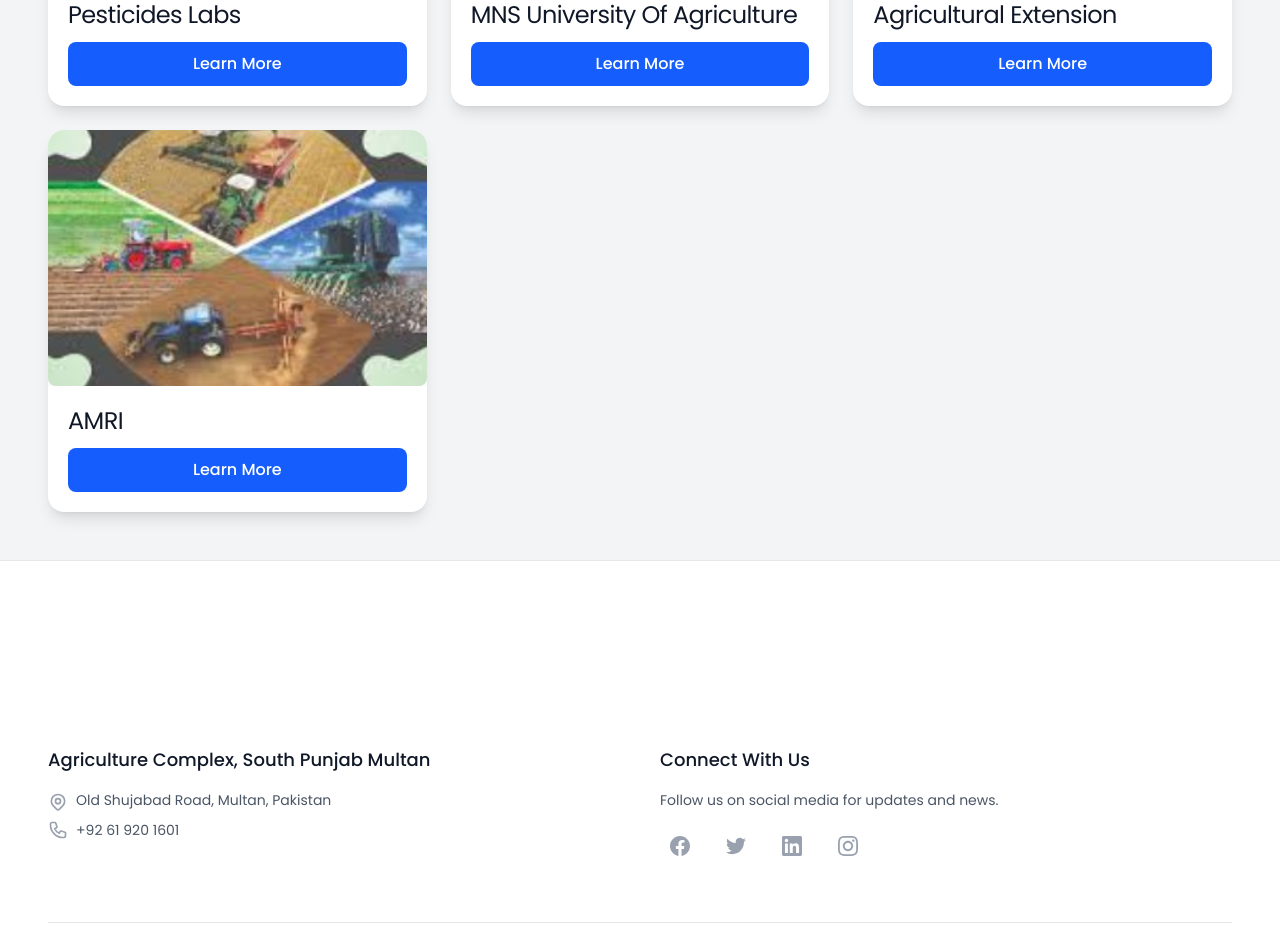
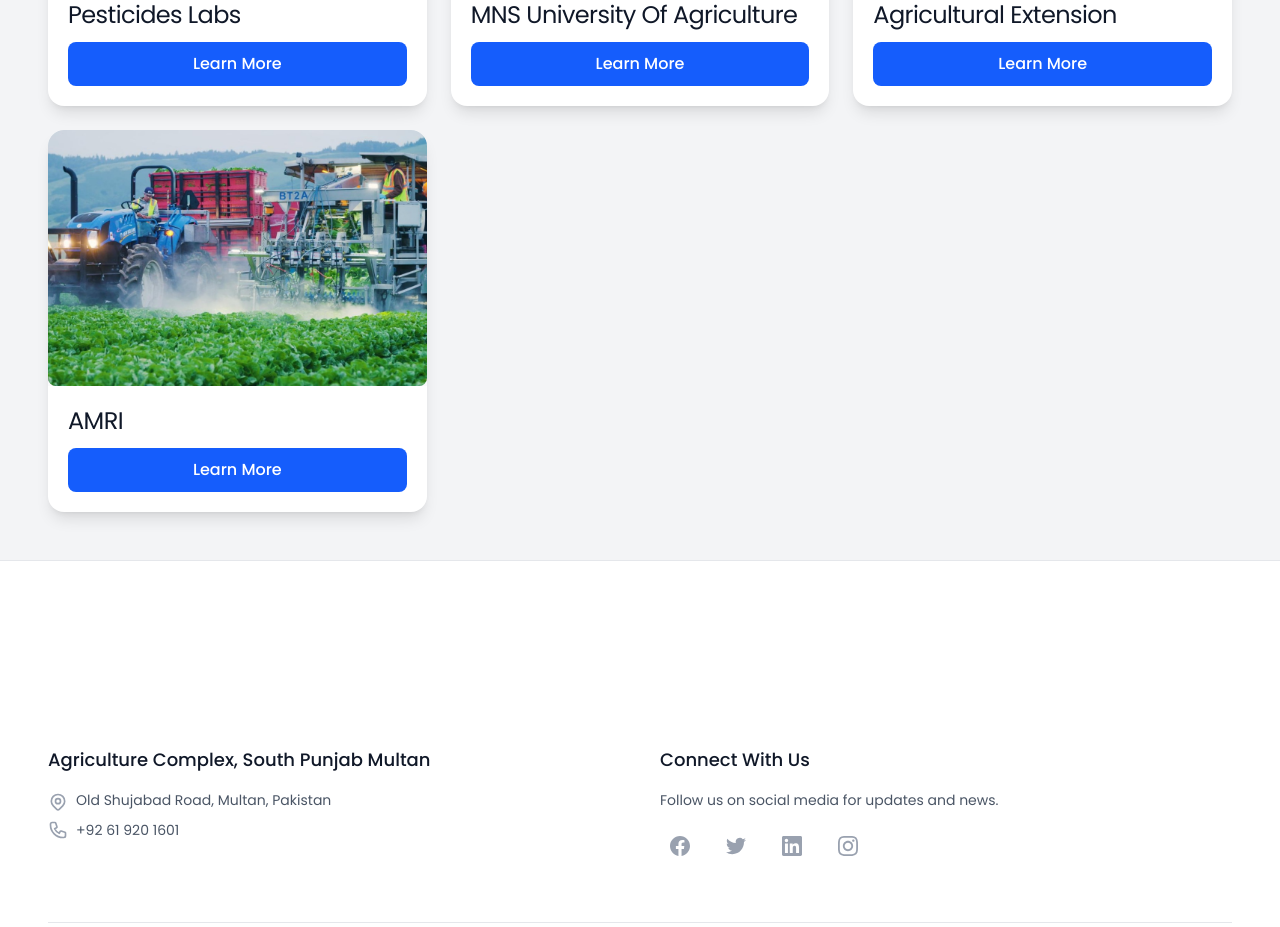
Before and after one commit to TahseenTariq/agri-complex, a Next.js app: page / in a window 1280 px wide. Shown: the part 2420-3347 px from the top of the page. Built offline with nearby package versions, Linux system fonts and the light colour scheme.

Commit message:
fix: clean up lab equipment table and AMRI image

```diff
--- a/app/cotton-institute/page.tsx
+++ b/app/cotton-institute/page.tsx
@@ -626,7 +626,6 @@ export default function CottonInstituteDashboard() {
                       <th className="px-4 py-3 text-left text-[11px] sm:text-xs md:text-sm font-bold text-gray-800 uppercase tracking-wider">Serial No</th>
                       <th className="px-4 py-3 text-left text-[11px] sm:text-xs md:text-sm font-bold text-gray-800 uppercase tracking-wider">Equipment Name</th>
                       <th className="px-4 py-3 text-left text-[11px] sm:text-xs md:text-sm font-bold text-gray-800 uppercase tracking-wider hidden sm:table-cell">Model/Specification</th>
-                      <th className="px-4 py-3 text-left text-[11px] sm:text-xs md:text-sm font-bold text-gray-800 uppercase tracking-wider hidden md:table-cell">Department</th>
                       <th className="px-4 py-3 text-left text-[11px] sm:text-xs md:text-sm font-bold text-gray-800 uppercase tracking-wider">Quantity</th>
                       <th className="px-4 py-3 text-left text-[11px] sm:text-xs md:text-sm font-bold text-gray-800 uppercase tracking-wider">Status</th>
                     </tr>
@@ -637,7 +636,6 @@ export default function CottonInstituteDashboard() {
                         <td className="px-4 py-3 whitespace-nowrap text-[11px] sm:text-xs md:text-sm text-gray-900">{item.serial_no ?? "N/A"}</td>
                         <td className="px-4 py-3 text-[11px] sm:text-xs md:text-sm text-gray-900">{item.equipment_name || "N/A"}</td>
                         <td className="px-4 py-3 text-[11px] sm:text-xs md:text-sm text-gray-600 hidden sm:table-cell">{item.model_specification || "N/A"}</td>
-                        <td className="px-4 py-3 text-[11px] sm:text-xs md:text-sm text-gray-600 hidden md:table-cell">{item.department || "N/A"}</td>
                         <td className="px-4 py-3 whitespace-nowrap text-[11px] sm:text-xs md:text-sm text-gray-900">{item.quantity ?? "N/A"}</td>
                         <td className="px-4 py-3 whitespace-nowrap">
                           <span
--- a/main-page/FeatureData.tsx
+++ b/main-page/FeatureData.tsx
@@ -72,7 +72,7 @@ const cottons: Cotton[] = [
   {
     id: 10,
     name: "AMRI",
-    image: "/amri.jpg.jpg",
+    image: "/amri.jpg.jpeg",
     imageAlt: "AMRI",
   },
 ];
```
Also changed, not shown: public/amri.jpg.jpeg (added), public/amri.jpg.jpg (deleted).
